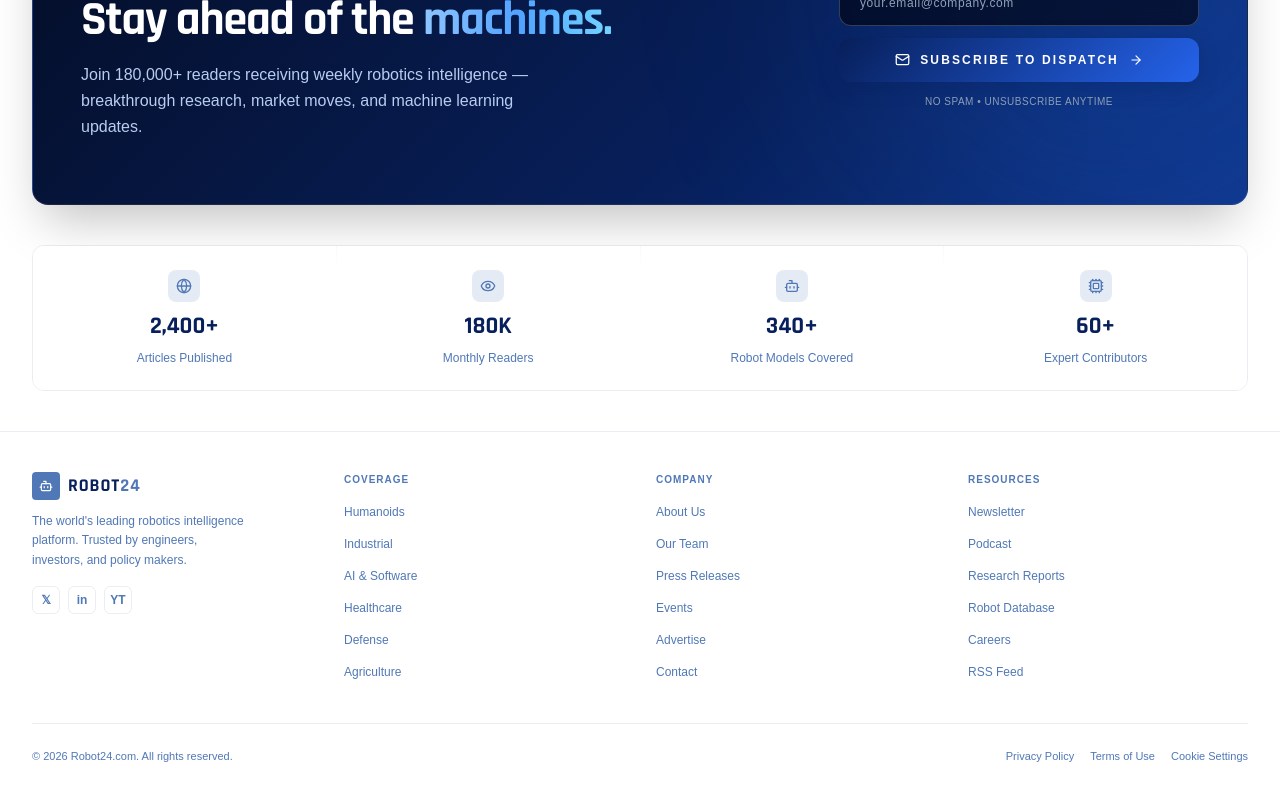
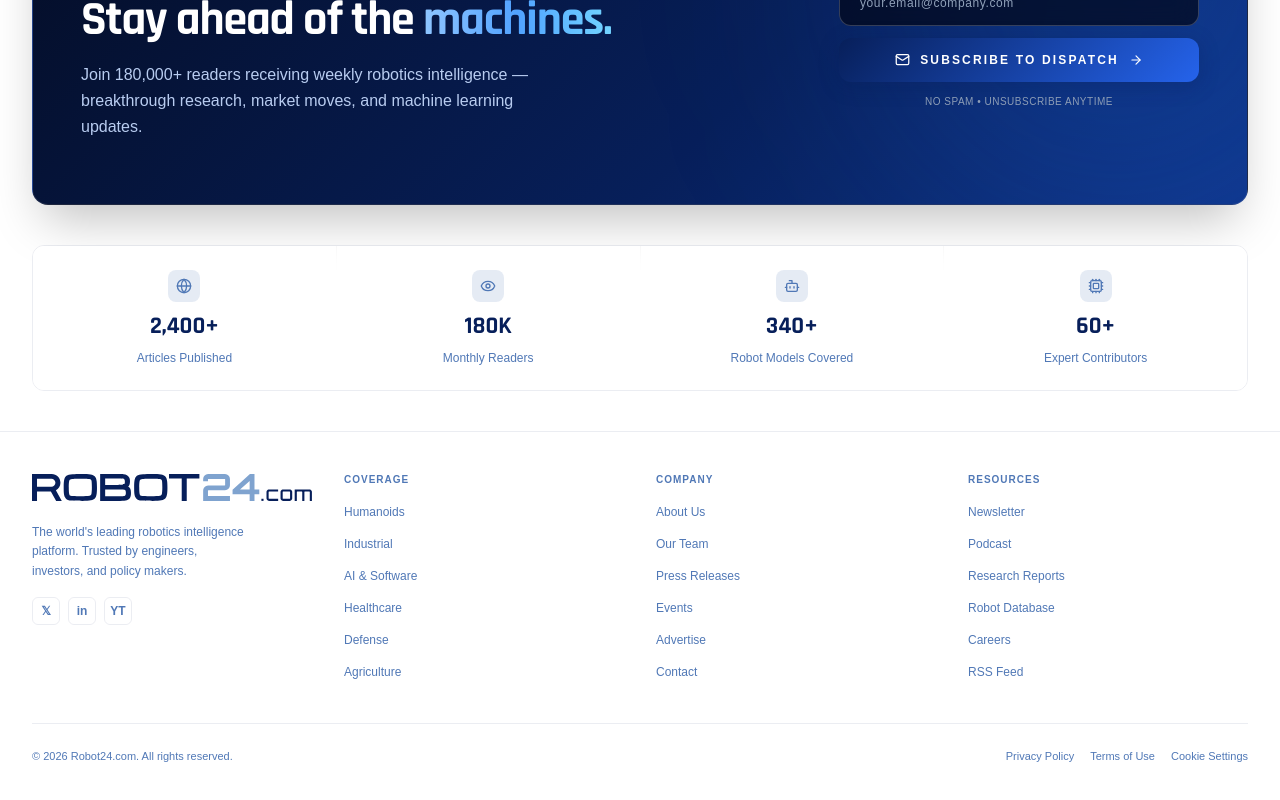
Before and after one commit to sca400-beep/ROBOT24-web-main, a React (Vite) app: page / in a window 1280 px wide. Shown: the part 3441-4241 px from the top of the page. Built offline with nearby package versions, Linux system fonts and the light colour scheme.

Commit message:
Update footer brand section to use official robot24Logo SVG

```diff
--- a/src/app/App.tsx
+++ b/src/app/App.tsx
@@ -2339,14 +2339,13 @@ export default function App() {
           <div className="r24-footer-grid grid grid-cols-1 sm:grid-cols-2 lg:grid-cols-4 gap-8 mb-10">
             {/* Brand */}
             <div className="r24-footer-brand-col">
-              <div className="r24-footer-brand-header flex items-center gap-2 mb-3" style={{ fontFamily: "'Rajdhani', sans-serif" }}>
-                <div className="r24-footer-brand-icon-box w-7 h-7 rounded bg-[#5078B6] flex items-center justify-center">
-                  <Bot size={14} className="r24-footer-brand-icon text-white" />
-                </div>
-                <span className={`r24-footer-brand-title text-lg font-extrabold tracking-wider ${fg}`}>
-                  ROBOT<span className="r24-footer-brand-accent text-[#5078B6]">24</span>
-                </span>
-              </div>
+              <a href="#" className="r24-link r24-footer-logo-link inline-block mb-3 group">
+                <img
+                  src={robot24Logo}
+                  alt="ROBOT24 Logo"
+                  className="r24-footer-logo-img h-8 object-contain transition-opacity duration-300 group-hover:opacity-80"
+                />
+              </a>
               <p className={`r24-footer-brand-desc text-xs leading-relaxed ${muted} mb-4 max-w-[220px]`}>
                 The world's leading robotics intelligence platform. Trusted by engineers, investors, and policy makers.
               </p>
```
